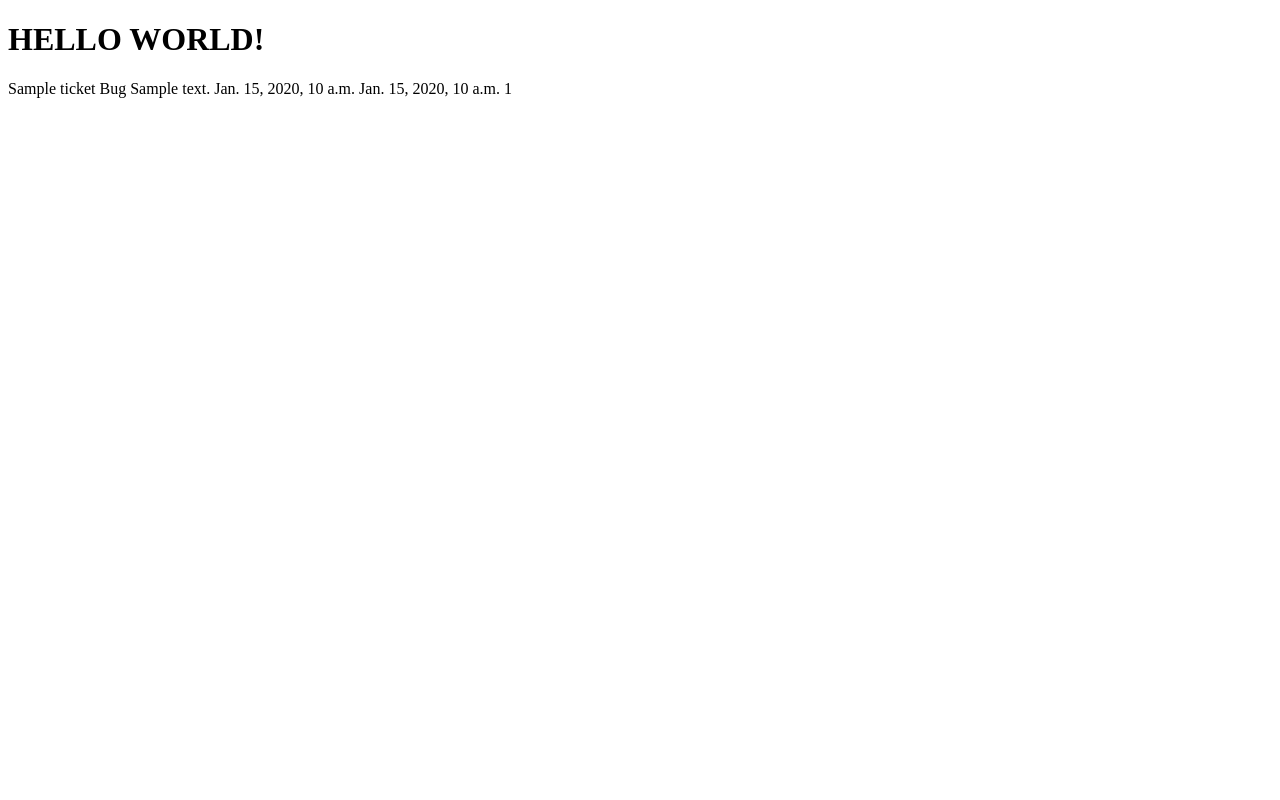
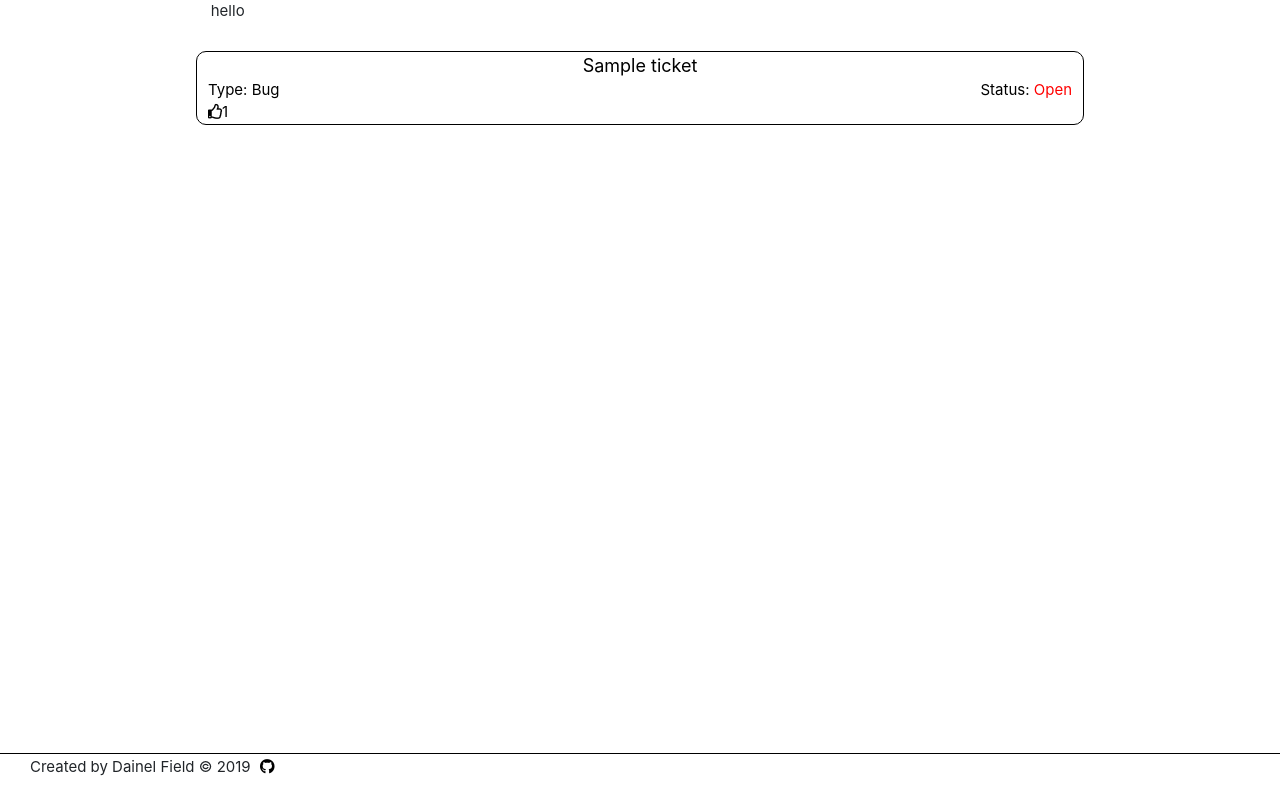
Before and after one commit to dan360z/Full-Stack-Project, a Django app: template tickets/templates/tickets.html in a window 1280 px wide. Run offline with Django 3.2, Linux system fonts and the light colour scheme; the template is opened without the code that fills it: values that come from a table or form of the project are taken from there, others are empty; tables that the repository leaves empty hold one stand-in row (values such as "Sample post"); some libraries are stand-ins or nearby versions.

Commit message:
setup base.html and tickets.html

```diff
--- /dev/null
+++ b/static/scss/custom.css
@@ -0,0 +1,40 @@
+/*----------------Tickets-------------------------------------*/
+.ticket {
+  color: #000;
+  border: 1px solid #000;
+  border-radius: 10px;
+  padding: 3px 8px;
+  margin: 8px; }
+  .ticket:hover {
+    cursor: pointer;
+    text-decoration: none;
+    color: #000; }
+  .ticket p {
+    margin: 0; }
+  .ticket .ticket-title {
+    font-size: 18px;
+    text-align: center; }
+  .ticket .ticket-category {
+    display: inline; }
+  .ticket .ticket-status {
+    float: right; }
+  .ticket .open {
+    color: red; }
+  .ticket .closed {
+    color: green; }
+
+/*----------------Footer-------------------------------------*/
+footer {
+  position: absolute;
+  bottom: 0;
+  padding: 2px 0;
+  border-top: 1px solid #000; }
+  footer p {
+    margin: 0px; }
+  footer a {
+    margin-left: 5px;
+    color: #000; }
+    footer a:hover {
+      color: #4b4b4b; }
+
+/*# sourceMappingURL=custom.css.map */
--- /dev/null
+++ b/static/scss/custom.scss
@@ -0,0 +1,63 @@
+
+
+
+
+/*----------------Tickets-------------------------------------*/
+
+.ticket {
+    color: #000;
+    border: 1px solid #000;
+    border-radius: 10px;
+    padding: 3px 8px;
+    margin: 8px;
+    &:hover {
+        cursor: pointer;
+        text-decoration: none;
+        color: #000;
+    }
+    p {
+        margin: 0;
+    }
+    .ticket-title {
+        font-size: 18px;
+        text-align: center;
+    }
+    .ticket-category {
+        display: inline;
+    }
+    .ticket-status {
+        float: right;
+    }
+    .open {
+        color: red;
+    }
+    .closed {
+        color: green;
+    }
+}
+
+
+
+
+
+
+
+
+/*----------------Footer-------------------------------------*/
+
+footer {
+    position: absolute;
+    bottom: 0;
+    padding: 2px 0;
+    border-top: 1px solid #000;
+    p {
+        margin: 0px;
+    }
+    a {
+        margin-left: 5px;
+        color: #000;
+        &:hover {
+            color: rgb(75, 75, 75);
+        }
+    }
+}
--- a/templates/base.html
+++ b/templates/base.html
@@ -1,16 +1,40 @@
 {% load static from staticfiles %}
 <!DOCTYPE html>
 <html lang="en">
+
 <head>
     <meta charset="UTF-8">
     <meta name="viewport" content="width=device-width, initial-scale=1.0">
     <meta http-equiv="X-UA-Compatible" content="ie=edge">
-    <title>Document</title>
+    <!--Bootstrap 4.1.3 CSS CDN Link-->
+    <link rel="stylesheet" href="https://stackpath.bootstrapcdn.com/bootstrap/4.2.1/css/bootstrap.min.css" integrity="sha384-GJzZqFGwb1QTTN6wy59ffF1BuGJpLSa9DkKMp0DgiMDm4iYMj70gZWKYbI706tWS" crossorigin="anonymous">
+    <!--Materialize 0.100.2 CDN Link-->
+    <link rel="stylesheet" href="https://cdnjs.cloudflare.com/ajax/libs/materialize/0.100.2/css/materialize.min.css">
+    <!--Font Awesome 5.5.0 CDN Link-->
+    <link rel="stylesheet" href="https://use.fontawesome.com/releases/v5.5.0/css/all.css" integrity="sha384-B4dIYHKNBt8Bc12p+WXckhzcICo0wtJAoU8YZTY5qE0Id1GSseTk6S+L3BlXeVIU" crossorigin="anonymous">
+    <!--My Custom Css Link-->
+    <link rel="stylesheet" href="{% static 'scss/custom.css' %}">
+    <title>Issue Tracker</title>
 </head>
+
 <body>
-    <h1>HELLO WORLD!</h1>
+
+
+
     {% block content %}
     {% endblock %}
 
+    <footer class="container-fluid">
+        <!--Author & Github Link-->
+        <div class="row">
+            <div class="col-12">
+                <p class="d-inline">Created by Dainel Field &copy; 2019</p>
+                <a class="d-inline" href="https://github.com/dan360z" target="_blank"><i class="fab fa-github"></i></a>
+            </div>
+        </div>
+        <!--/Author & Github Link-->
+    </footer>
+
 </body>
+
 </html>
--- a/tickets/templates/tickets.html
+++ b/tickets/templates/tickets.html
@@ -1,15 +1,28 @@
 {% extends 'base.html' %}
 {% block content %}
 
-{% for ticket in tickets %}
 
-{{ticket.title}}
-{{ticket.category}}
-{{ticket.details}}
-{{ticket.date_created}}
-{{ticket.published_date}}
-{{ticket.upvotes}}
+<section class="container">
 
-{% endfor %}
+    <div class="row">
+        <div class="col-12">
+            hello
+        </div>
+    </div>
 
+    {% for ticket in tickets %}
+    <div class="row">
+        <a href="#" class="col s12 ticket mx-auto">
+            <p class="ticket-title">{{ticket.title}}</p>
+            <p class="ticket-category">Type: {{ticket.category}}</p>
+            {% if ticket.ticket_status.ticket_status == "Open" %}
+            <p class="ticket-status">Status: <span class="open">{{ticket.ticket_status}}</span></p>
+            {% else %}
+            <p class="ticket-status">Status: <span class="closed">{{ticket.ticket_status}}</span></p>
+            {% endif %}
+            <p class="ticket-upvotes"><i class="far fa-thumbs-up"></i>{{ticket.upvotes}}</p>
+        </a>
+    </div>
+    {% endfor %}
+</section>
 {% endblock %}
```
Also changed, not shown: 1 other file.
